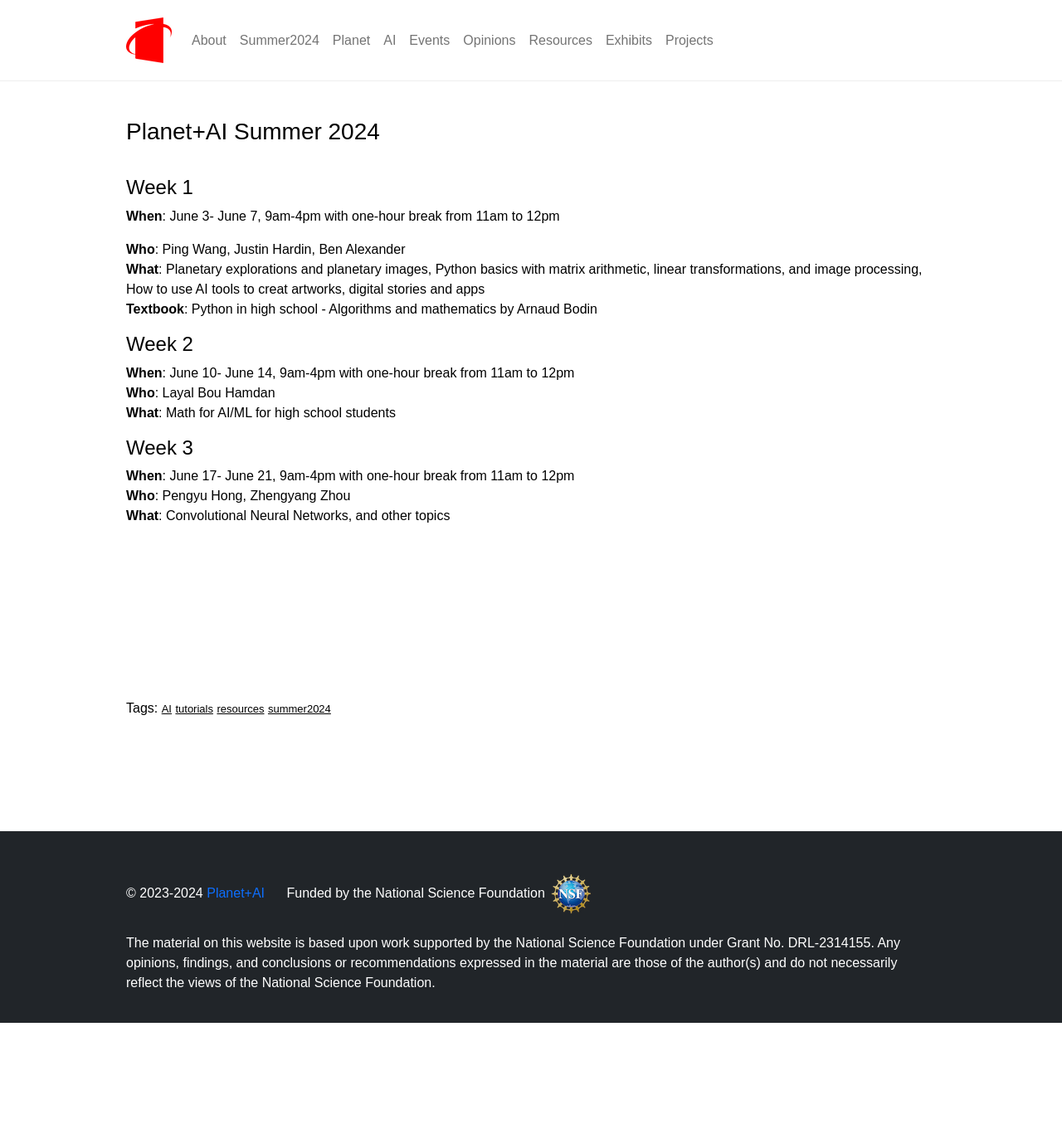
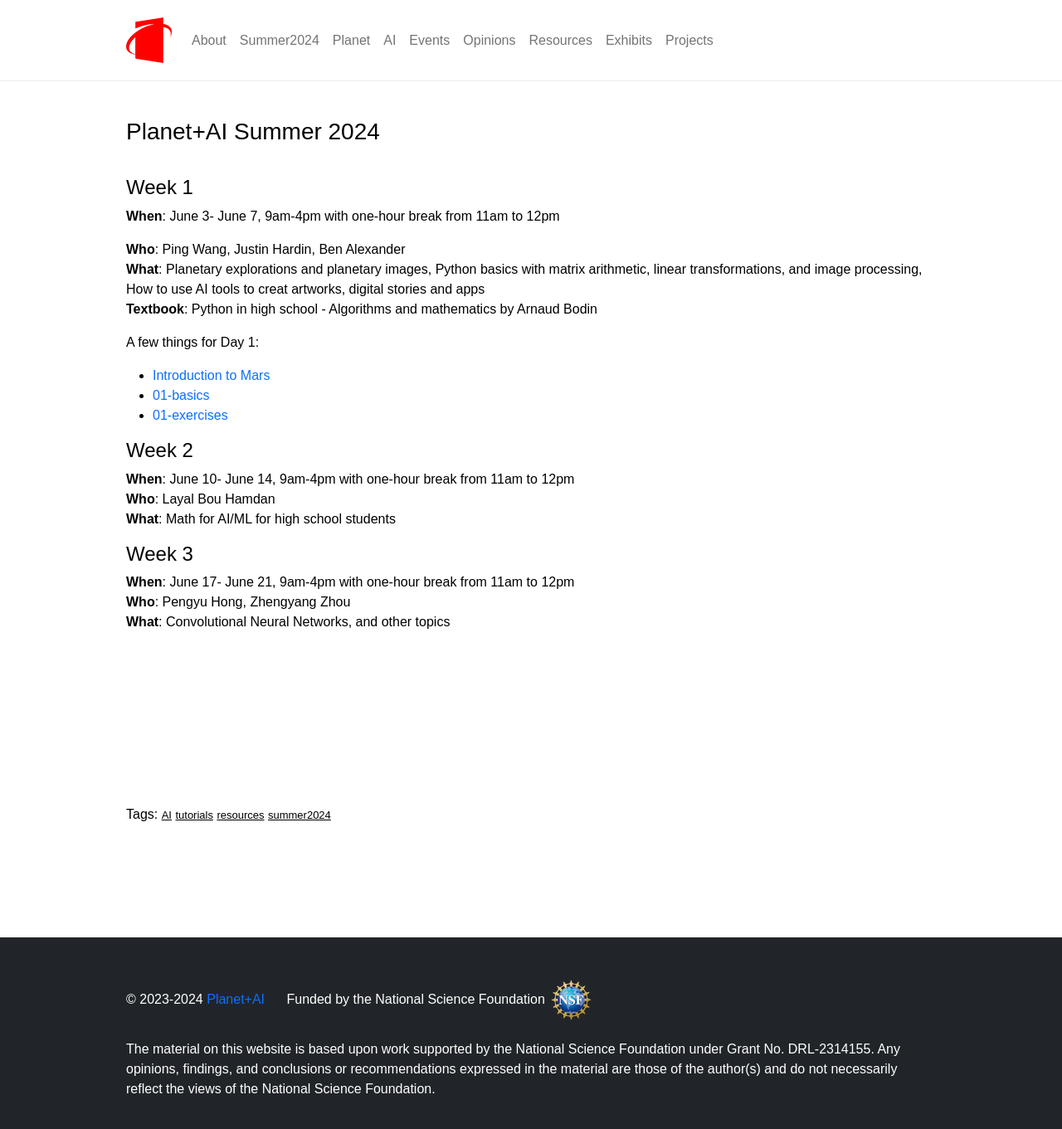
Before and after one commit to planet-ai-2023/planet-ai-2023.github.io, a Jekyll site: the page built from _posts/2024-6-01-summer-2024.md, in a window 1280 px wide. Shown: the whole page at 83% size. Built offline with Jekyll 4.4.1, drawn with Linux system fonts in a browser that asks for light colours; before the commit the page ends 1233 px from its top, so only the background shows below that.

Commit message:
Add files via upload

```diff
--- a/_posts/2024-6-01-summer-2024.md
+++ b/_posts/2024-6-01-summer-2024.md
@@ -13,6 +13,13 @@ tags: [ AI, tutorials, resources, summer2024 ]
 **Who**: Ping Wang, Justin Hardin, Ben Alexander
 **What**: Planetary explorations and planetary images, Python basics with matrix arithmetic, linear transformations, and image processing, How to use AI tools to creat artworks, digital stories and apps
 **Textbook**: Python in high school - Algorithms and mathematics by Arnaud Bodin
+
+A few things for Day 1:
+
+- [Introduction to Mars](https://docs.google.com/presentation/d/16N0taMZJaeUL_abBs8yafYxmXuTPiCcR/edit?usp=sharing&ouid=113200546422009820244&rtpof=true&sd=true){:target="_blank"}
+- [01-basics](https://gist.github.com/planet-ai-2023/9bf5bb954fc2b7bd81cff2568ae25fcd){:target="_blank"}
+- [01-exercises](https://gist.github.com/planet-ai-2023/b3170b9a084002d280b4c46e64948522){:target="_blank"}
+
 
 # Week 2
 **When**: June 10- June 14, 9am-4pm with one-hour break from 11am to 12pm
```
